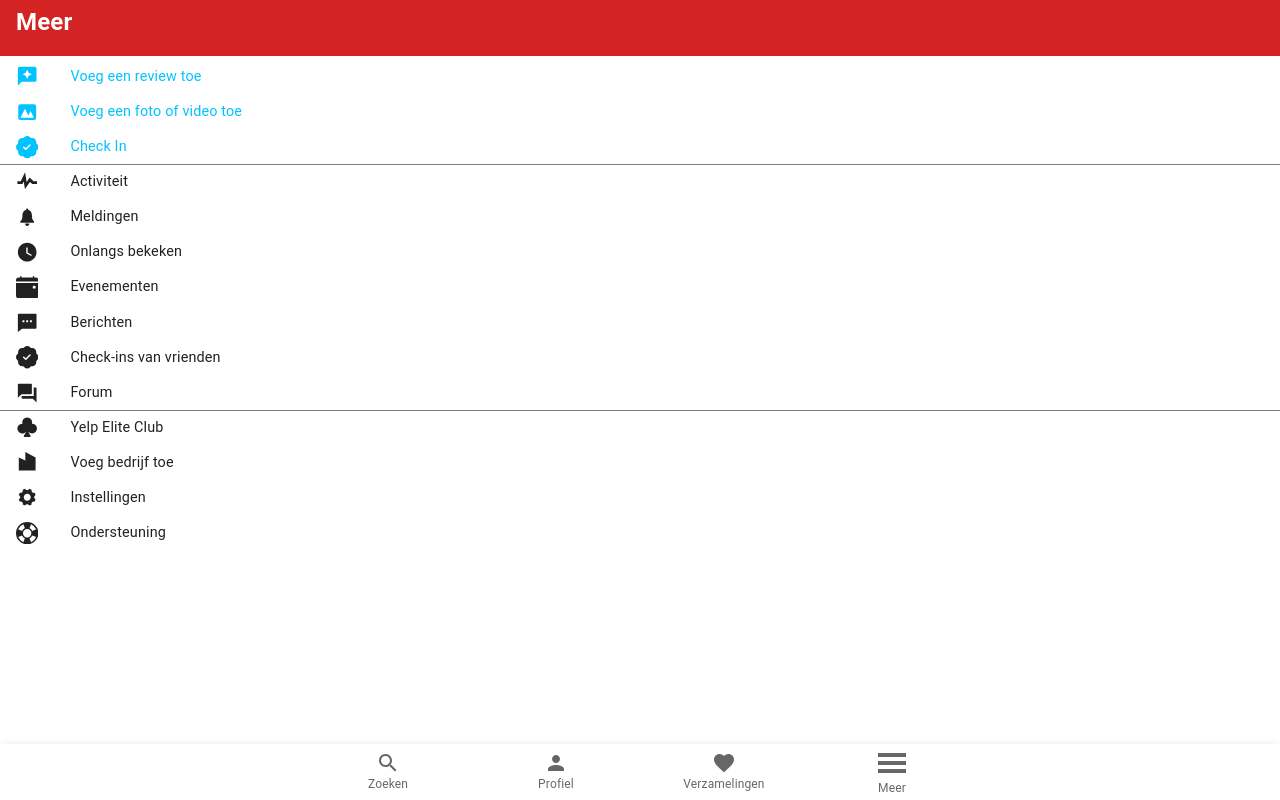
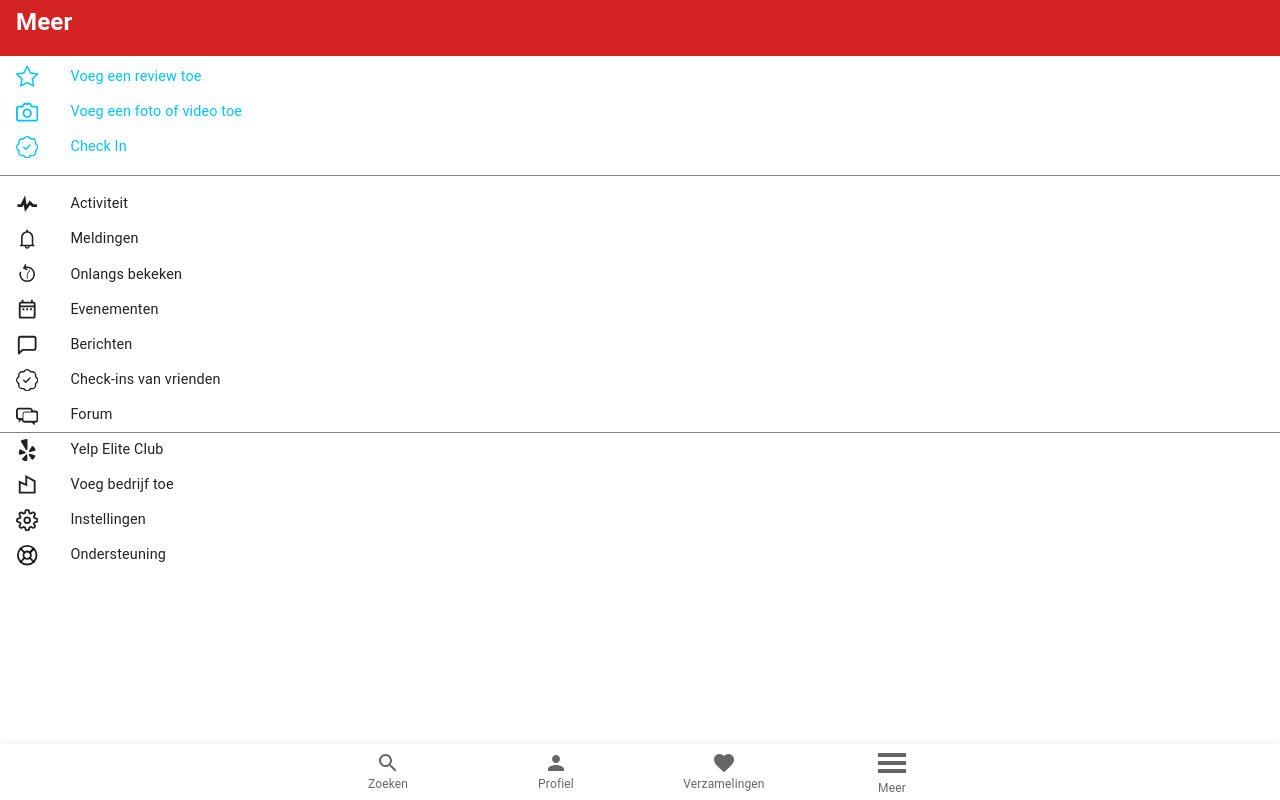
Before and after one commit to thomasdierickx/MyFavouriteApp, a React (Create React App) app: page /more in a window 1280 px wide. Built offline with nearby package versions, Linux system fonts and the light colour scheme; no server answers.

Commit message:
More similar icons More page #3

```diff
--- a/src/pages/Bars.js
+++ b/src/pages/Bars.js
@@ -7,7 +7,7 @@ import HairDresserCard from '../components/Card';
 
 const Bars = () => {
 
-    const { data: categories, isloading, error } = useFetch("http://localhost:1337/api/categories?populate=*");
+    const { data: categories, error } = useFetch("http://localhost:1337/api/categories?populate=*");
     //{categories.data[1].attributes.restaurants.data && categories.data[1].attributes.restaurants.data.map(hair =>
     // <ImageListItem key={hair.attributes.id} component={Link} to={`/detail/${hair.attributes.id}`} data={hair.attributes}>
     //     <RestaurantCard key={hair.attributes.id} hair={hair.attributes} />
--- a/src/pages/Home.js
+++ b/src/pages/Home.js
@@ -22,13 +22,13 @@ const Home = () => {
                     <Typography component="h1" fontWeight="bold" color="white" fontSize="2rem" padding={2}>
                         We know just the place
                     </Typography>
-                    <IconButton sx={{ bgcolor: 'red', width: "60%", borderRadius: ".5rem", marginLeft: "1rem" }} component="span">
+                    <IconButton sx={{ bgcolor: '#c41200', width: "60%", borderRadius: ".5rem", marginLeft: "1rem" }} component="span">
                         <SearchIcon style={{ color: "white" }} />
-                        <Typography component='p' color="white" paddingLeft={1}>Restaurants Near You</Typography>
+                        <Typography component='p' color="white" paddingLeft={1}>Unieke restaurants</Typography>
                     </IconButton>
                 </header>
                 <article style={{ marginTop: "-2rem" }}>
-                    <IconButton sx={{ bgcolor: 'white', width: "90%", borderRadius: ".5rem", marginLeft: "1rem", boxShadow: ".3rem .3rem .5rem grey", paddingTop: "1rem", paddingBottom: "1rem" }} component="span">
+                    <IconButton sx={{ bgcolor: 'white', width: "90%", borderRadius: ".5rem", marginLeft: "1rem", boxShadow: ".1rem .1rem .5rem grey", paddingTop: "1rem", paddingBottom: "1rem" }} component="span">
                         <SearchIcon style={{ color: "grey", height: "2rem", width: "2rem" }} />
                         <Typography component='p' color="grey" paddingLeft={1}>Search for burgers, delivery, etc...</Typography>
                     </IconButton>
--- a/src/pages/Kappers.js
+++ b/src/pages/Kappers.js
@@ -7,7 +7,7 @@ import HairDresserCard from '../components/Card';
 
 const Kappers = () => {
 
-    const { data: categories, isloading, error } = useFetch("http://localhost:1337/api/categories?populate=*");
+    const { data: categories, error } = useFetch("http://localhost:1337/api/categories?populate=*");
     //{categories.data[1].attributes.restaurants.data && categories.data[1].attributes.restaurants.data.map(hair =>
     // <ImageListItem key={hair.attributes.id} component={Link} to={`/detail/${hair.attributes.id}`} data={hair.attributes}>
     //     <RestaurantCard key={hair.attributes.id} hair={hair.attributes} />
--- a/src/pages/LoginRedirect.js
+++ b/src/pages/LoginRedirect.js
@@ -1,7 +1,7 @@
 import React, { useEffect, useState } from 'react';
 import { useNavigate, useLocation, useParams } from "react-router-dom";
 
-const backendUrl = process.env.REACT_APP_BACKEND_URL;
+// const backendUrl = process.env.REACT_APP_BACKEND_URL;
 
 const LoginRedirect = (props) => {
     const [text, setText] = useState('Loading...');
--- a/src/pages/More.js
+++ b/src/pages/More.js
@@ -1,12 +1,13 @@
 import more from '../components/more.module.css';
-
-// IMPORT ICONS
-import { MdReviews, MdWatchLater, MdForum } from 'react-icons/md';
-import { HiPhotograph } from 'react-icons/hi';
-import { BsFillPatchCheckFill, BsFillCalendarEventFill, BsSuitClubFill, BsLifePreserver } from 'react-icons/bs';
 import { GoPulse } from 'react-icons/go';
-import { IoIosNotifications, IoIosSettings } from 'react-icons/io';
-import { RiMessage2Fill, RiBuilding3Fill } from 'react-icons/ri';
+import { FiCamera, FiMessageSquare, FiSettings, FiLifeBuoy } from 'react-icons/fi';
+import { BsPatchCheck, BsStar } from 'react-icons/bs';
+import { AiOutlineBell } from 'react-icons/ai';
+import { GiBackwardTime } from 'react-icons/gi';
+import { MdOutlineDateRange } from 'react-icons/md';
+import { TiMessages } from 'react-icons/ti';
+import { FaYelp } from 'react-icons/fa';
+import { RiBuilding3Line } from 'react-icons/ri';
 
 const More = () => {
     return (
@@ -14,65 +15,65 @@ const More = () => {
             <header className={more.header}>
                 <h2 className={more.h2}>Meer</h2>
             </header>
-            <article className={more.outline} style={{ color: "rgb(0, 195, 255)", marginTop: "-1rem" }} >
+            <article className={more.outline} style={{ color: "rgb(0, 195, 255)", marginTop: "-1rem", paddingBottom: "1rem" }} >
                 <section className={more.outlineItem}>
-                    <MdReviews style={{ height: "1.4rem", width: "1.4rem" }} />
+                    <BsStar style={{ height: "1.4rem", width: "1.4rem" }} />
                     <p className={more.outlineItemText}>Voeg een review toe</p>
                 </section>
                 <section className={more.outlineItem}>
-                    <HiPhotograph style={{ height: "1.4rem", width: "1.4rem" }} />
+                    <FiCamera style={{ height: "1.4rem", width: "1.4rem" }} />
                     <p className={more.outlineItemText}>Voeg een foto of video toe</p>
                 </section>
                 <section className={more.outlineItem}>
-                    <BsFillPatchCheckFill style={{ height: "1.4rem", width: "1.4rem" }} />
+                    <BsPatchCheck style={{ height: "1.4rem", width: "1.4rem" }} />
                     <p className={more.outlineItemText}>Check In</p>
                 </section>
             </article>
-            <article className={more.outline}>
+            <article className={more.outline} style={{ paddingTop: "1rem", paddingTop: "1rem" }} >
                 <section className={more.outlineItem}>
                     <GoPulse style={{ height: "1.4rem", width: "1.4rem" }} />
                     <p className={more.outlineItemText}>Activiteit</p>
                 </section>
                 <section className={more.outlineItem}>
-                    <IoIosNotifications style={{ height: "1.4rem", width: "1.4rem" }} />
+                    <AiOutlineBell style={{ height: "1.4rem", width: "1.4rem" }} />
                     <p className={more.outlineItemText}>Meldingen</p>
                 </section>
                 <section className={more.outlineItem}>
-                    <MdWatchLater style={{ height: "1.4rem", width: "1.4rem" }} />
+                    <GiBackwardTime style={{ height: "1.4rem", width: "1.4rem" }} />
                     <p className={more.outlineItemText}>Onlangs bekeken</p>
                 </section>
                 <section className={more.outlineItem}>
-                    <BsFillCalendarEventFill style={{ height: "1.4rem", width: "1.4rem" }} />
+                    <MdOutlineDateRange style={{ height: "1.4rem", width: "1.4rem" }} />
                     <p className={more.outlineItemText}>Evenementen</p>
                 </section>
                 <section className={more.outlineItem}>
-                    <RiMessage2Fill style={{ height: "1.4rem", width: "1.4rem" }} />
+                    <FiMessageSquare style={{ height: "1.4rem", width: "1.4rem" }} />
                     <p className={more.outlineItemText}>Berichten</p>
                 </section>
                 <section className={more.outlineItem}>
-                    <BsFillPatchCheckFill style={{ height: "1.4rem", width: "1.4rem" }} />
+                    <BsPatchCheck style={{ height: "1.4rem", width: "1.4rem" }} />
                     <p className={more.outlineItemText}>Check-ins van vrienden</p>
                 </section>
                 <section className={more.outlineItem}>
-                    <MdForum style={{ height: "1.4rem", width: "1.4rem" }} />
+                    <TiMessages style={{ height: "1.4rem", width: "1.4rem" }} />
                     <p className={more.outlineItemText}>Forum</p>
                 </section>
             </article>
             <article className={more.outlineNoBorder}>
                 <section className={more.outlineItem}>
-                    <BsSuitClubFill style={{ height: "1.4rem", width: "1.4rem" }} />
+                    <FaYelp style={{ height: "1.4rem", width: "1.4rem" }} />
                     <p className={more.outlineItemText}>Yelp Elite Club</p>
                 </section>
                 <section className={more.outlineItem}>
-                    <RiBuilding3Fill style={{ height: "1.4rem", width: "1.4rem" }} />
+                    <RiBuilding3Line style={{ height: "1.4rem", width: "1.4rem" }} />
                     <p className={more.outlineItemText}>Voeg bedrijf toe</p>
                 </section>
                 <section className={more.outlineItem}>
-                    <IoIosSettings style={{ height: "1.4rem", width: "1.4rem" }} />
+                    <FiSettings style={{ height: "1.4rem", width: "1.4rem" }} />
                     <p className={more.outlineItemText}>Instellingen</p>
                 </section>
                 <section className={more.outlineItem}>
-                    <BsLifePreserver style={{ height: "1.4rem", width: "1.4rem" }} />
+                    <FiLifeBuoy style={{ height: "1.4rem", width: "1.4rem" }} />
                     <p className={more.outlineItemText}>Ondersteuning</p>
                 </section>
             </article>
--- a/src/pages/Outgoing.js
+++ b/src/pages/Outgoing.js
@@ -7,7 +7,7 @@ import HairDresserCard from '../components/Card';
 
 const Outgoing = () => {
 
-    const { data: categories, isloading, error } = useFetch("http://localhost:1337/api/categories?populate=*");
+    const { data: categories, error } = useFetch("http://localhost:1337/api/categories?populate=*");
     //{categories.data[1].attributes.restaurants.data && categories.data[1].attributes.restaurants.data.map(hair =>
     // <ImageListItem key={hair.attributes.id} component={Link} to={`/detail/${hair.attributes.id}`} data={hair.attributes}>
     //     <RestaurantCard key={hair.attributes.id} hair={hair.attributes} />
--- a/src/pages/Reservation.js
+++ b/src/pages/Reservation.js
@@ -6,7 +6,7 @@ import { Alert, CircularProgress, Container, ImageListItem, Link, Stack, Typogra
 import HairDresserCard from '../components/Card';
 
 const Reservation = () => {
-    const { data: categories, isloading, error } = useFetch("http://localhost:1337/api/categories?populate=*");
+    const { data: categories, error } = useFetch("http://localhost:1337/api/categories?populate=*");
     return (
         <>
             <BackButton />
--- a/src/pages/Shopping.js
+++ b/src/pages/Shopping.js
@@ -7,7 +7,7 @@ import HairDresserCard from '../components/Card';
 
 const Shopping = () => {
 
-    const { data: categories, isloading, error } = useFetch("http://localhost:1337/api/categories?populate=*");
+    const { data: categories, error } = useFetch("http://localhost:1337/api/categories?populate=*");
     //{categories.data[1].attributes.restaurants.data && categories.data[1].attributes.restaurants.data.map(hair =>
     // <ImageListItem key={hair.attributes.id} component={Link} to={`/detail/${hair.attributes.id}`} data={hair.attributes}>
     //     <RestaurantCard key={hair.attributes.id} hair={hair.attributes} />
--- a/src/pages/TakeOut.js
+++ b/src/pages/TakeOut.js
@@ -6,7 +6,7 @@ import { Alert, CircularProgress, Container, ImageListItem, Link, Stack, Typogra
 import HairDresserCard from '../components/Card';
 
 const TakeOut = () => {
-    const { data: categories, isloading, error } = useFetch("http://localhost:1337/api/categories?populate=*");
+    const { data: categories, error } = useFetch("http://localhost:1337/api/categories?populate=*");
     return (
         <>
             <BackButton />
--- a/src/pages/TankStations.js
+++ b/src/pages/TankStations.js
@@ -7,7 +7,7 @@ import HairDresserCard from '../components/Card';
 
 const TankStations = () => {
 
-    const { data: categories, isloading, error } = useFetch("http://localhost:1337/api/categories?populate=*");
+    const { data: categories, error } = useFetch("http://localhost:1337/api/categories?populate=*");
     //{categories.data[1].attributes.restaurants.data && categories.data[1].attributes.restaurants.data.map(hair =>
     // <ImageListItem key={hair.attributes.id} component={Link} to={`/detail/${hair.attributes.id}`} data={hair.attributes}>
     //     <RestaurantCard key={hair.attributes.id} hair={hair.attributes} />
```
Also changed, not shown: src/pages/Detail.js (+8 -12 lines), src/pages/Profile.js (+10 -4 lines).
